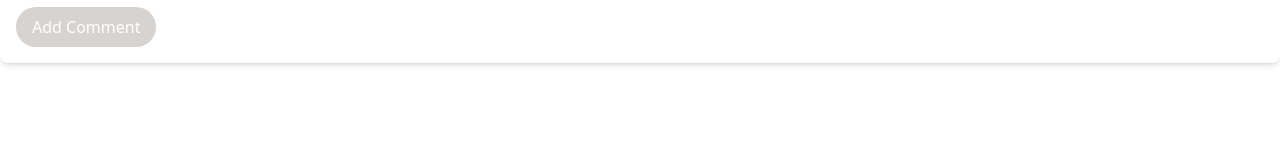
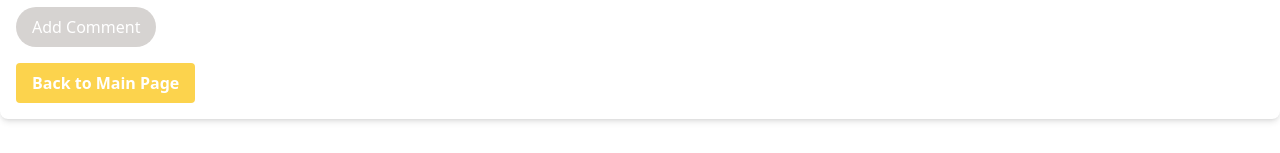
Before and after one commit to juliebefana/blog-ang, an Angular app: page /blog/1 in a window 1280 px wide. Shown: the part 643-796 px from the top of the page. Built offline with nearby package versions, Linux system fonts and the light colour scheme.

Commit message:
added button back returning to homepage

```diff
--- a/src/app/single-post/single-post.component.html
+++ b/src/app/single-post/single-post.component.html
@@ -12,4 +12,5 @@
     <input [(ngModel)]="newComment" class="w-full p-2 border rounded" placeholder="Add a comment">
     <button (click)="addComment()" class="bg-stone-300 text-white p-2 px-4 rounded-full mt-2 hover:bg-stone-400">Add Comment</button>
   </div>
+  <a routerLink="/blog" class="bg-amber-300 text-white font-semibold py-2 px-4 rounded inline-block mt-4 hover:bg-amber-600">Back to Main Page</a>
 </div>
```
